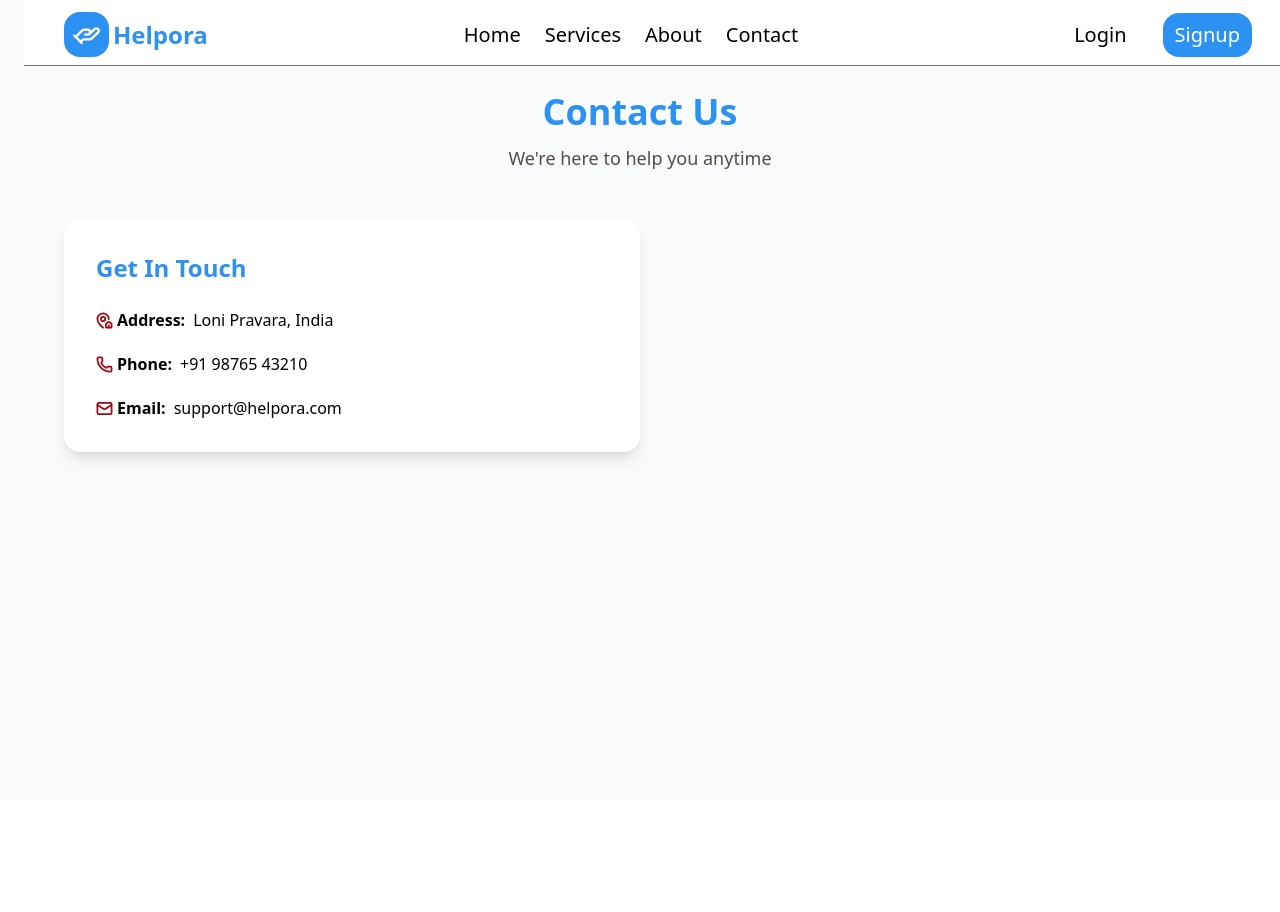
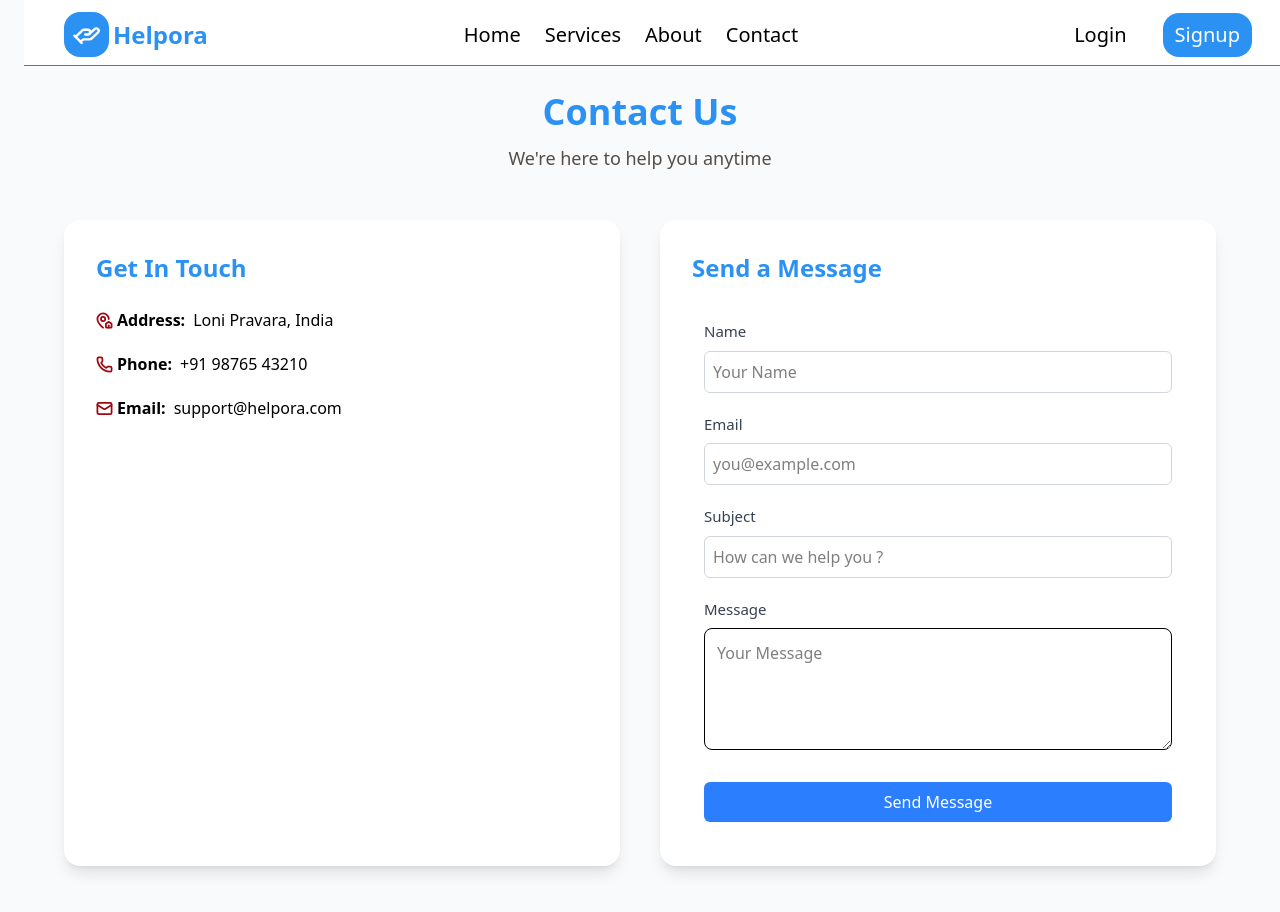
Before and after one commit to siddhikharde/ICP12-Group-Project-FullStack-Helpora, a React (Vite) app in the folder client/: page /contact in a window 1280 px wide. Shown: the top 912 px of the page. Before the commit the page ends 800 px from the top, so only its background shows below. Built offline with nearby package versions, Linux system fonts and the light colour scheme.

Commit message:
contact form created

```diff
--- a/client/src/views/Contact.jsx
+++ b/client/src/views/Contact.jsx
@@ -1,8 +1,13 @@
 import { useState } from "react";
 import Navbar from "../component/Navbar";
 import {Mail, MapPinHouse, Phone } from "lucide-react";
+import Input from "../component/Input";
+import Button from "../component/Button";
 function Contact() {
-
+const [user, setUser]=useState({
+  email:"",
+  password:""
+})
 
   return (
     <div className="min-h-screen bg-gray-50 text-textMain px-6 py-16">
@@ -16,13 +21,13 @@ function Contact() {
         </p>
       </div>
 
-      <div className="max-w-6xl mx-auto flex  gap-10">
-        <div className="bg-white p-8 rounded-2xl w-1/2 shadow-lg">
+      <div className="max-w-full  md:px-10 mx-auto flex  flex-col md:flex-row  gap-10">
+        <div className="bg-white p-8 h-auto rounded-2xl md:w-1/2 w-full shadow-lg">
           <h2 className="text-2xl font-semibold text-[#2b92f3] mb-6">
             Get In Touch
           </h2>
 
-          <div className="space-y-5 text-textMain">
+          <div className="space-y-5 ">
             <p className=" flex items-center gap-2 cursor-pointer">
               <span className="font-semibold flex items-center gap-1 "><MapPinHouse size={17} strokeWidth={2.5} className="text-red-800" /> Address:</span> Loni Pravara, India
             </p>
@@ -36,8 +41,46 @@ function Contact() {
             </p>
           </div>
         </div>
+
+
+        <div className="bg-white p-8 rounded-2xl md:w-1/2 w-full shadow-lg">
+        <h3 className="text-2xl font-semibold mb-6  text-[#2b92f3] ">Send a Message</h3>
+       <div className='w-full p-3 flex flex-col gap-5  '>
+         <div className='flex flex-col gap-2'>
+            <label className=' text-[15px] text-gray-700 ' >Name</label>
+            <Input placeholder='Your Name' type='text'  onChange={(e)=>{
+
+            }} />
+          </div>
+          <div className='flex flex-col gap-2'>
+            <label className=' text-[15px] text-gray-700 ' >Email</label>
+            <Input placeholder='you@example.com' type='email'  onChange={(e)=>{
+
+            }} />
+          </div>
+
+          <div className='flex flex-col gap-2'>
+            <label className=' text-[15px] text-gray-700 ' >Subject</label>
+            <Input placeholder='How can we help you ?' type='email'  onChange={(e)=>{
+
+            }} />
+          </div>
+           <div className='flex flex-col gap-2 mb-3'>
+            <label className=' text-[15px] text-gray-700 ' >Message</label>
+            <textarea
+            placeholder="Your Message" rows="4" required      className="w-full border p-3 rounded-lg focus:outline-none focus:ring-2 focus:ring-blue-500"/>
+          </div>
+          <Button title={" Send Message"} />
        </div>
-    </div>
+
+       </div>
+       </div>
+
+
+
+      </div>
+
+
   );
 }
 
```
